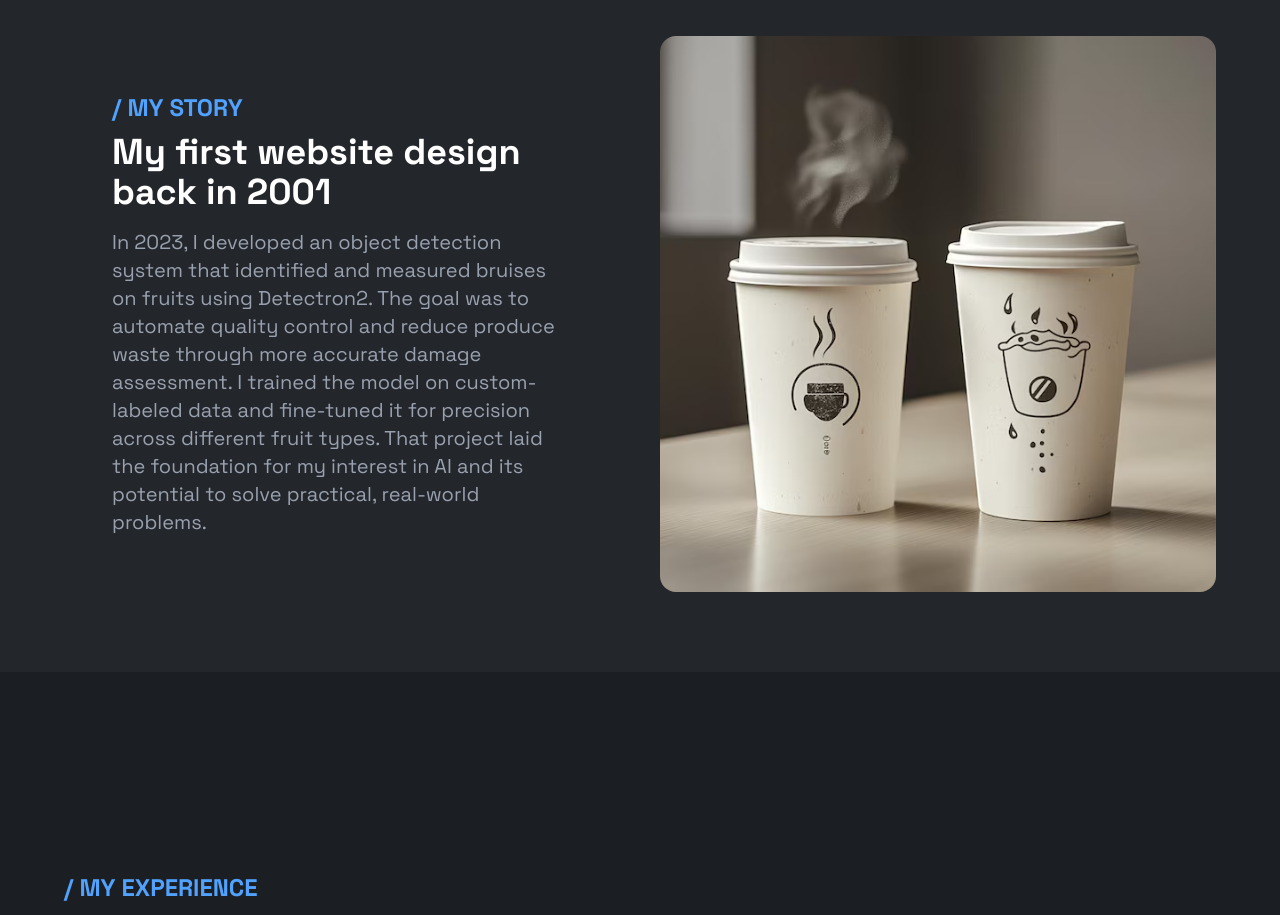
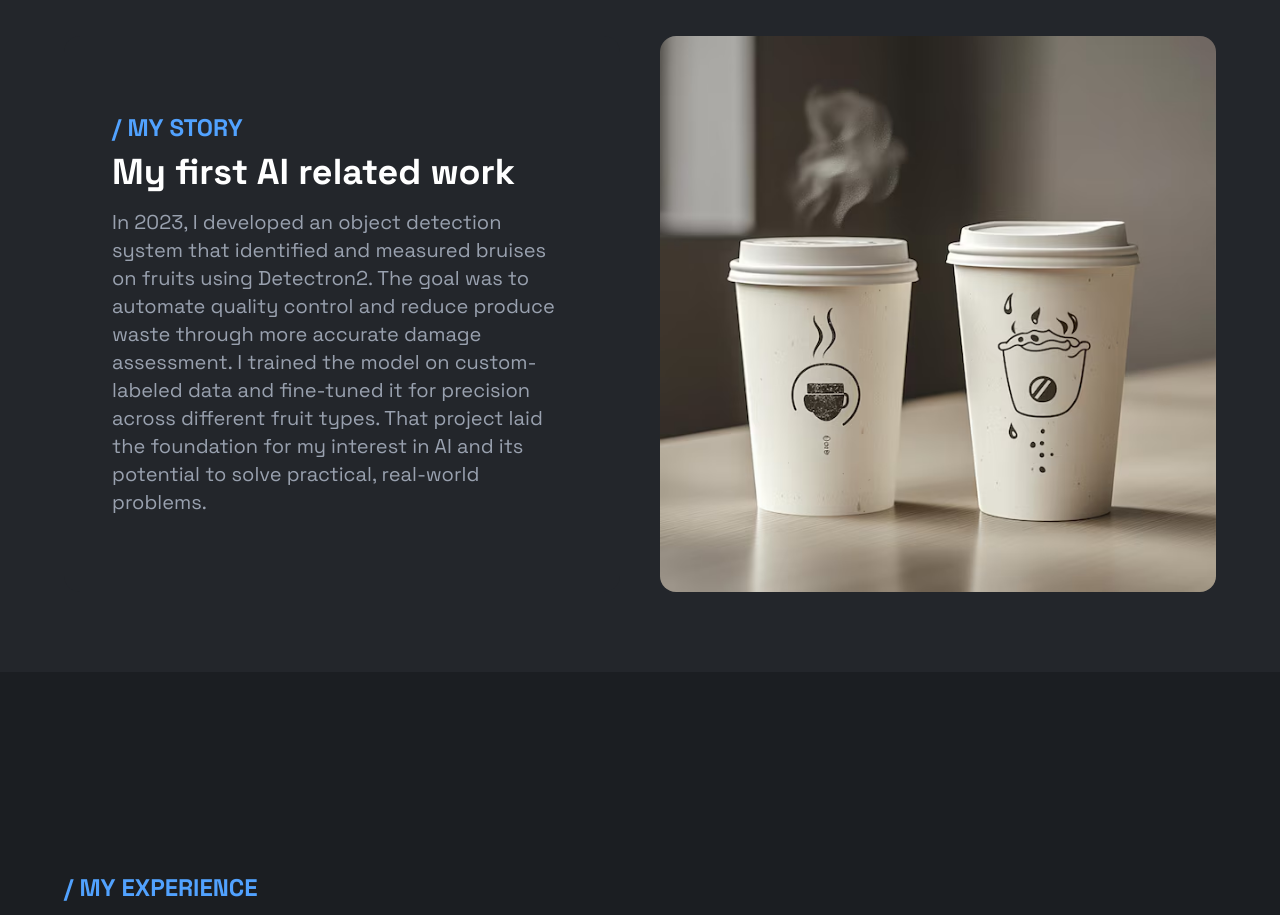
Before and after one commit to Christopher-Anandaraj/portfolio, a Next.js app: page /about in a window 1280 px wide. Shown: the part 1340-2255 px from the top of the page. Built offline with nearby package versions, Linux system fonts and the light colour scheme.

Commit message:
Fixed about me error and route to invai

```diff
--- a/src/app/about/page.tsx
+++ b/src/app/about/page.tsx
@@ -64,7 +64,7 @@ export default function About() {
           {/* Card 3: Text */}
           <div className="flex flex-col justify-center bg-[#23262b] rounded-2xl p-12 min-h-[400px]">
             <span className="text-blue-400 font-bold uppercase text-2xl mb-2">/ My Story</span>
-            <h2 className="text-4xl font-bold text-white mb-4">My first website design back in 2001</h2>
+            <h2 className="text-4xl font-bold text-white mb-4">My first AI related work</h2>
             <p className="text-gray-400 text-xl">In 2023, I developed an object detection system that identified and measured bruises on fruits using Detectron2. The goal was to automate quality control and reduce produce waste through more accurate damage assessment. I trained the model on custom-labeled data and fine-tuned it for precision across different fruit types. That project laid the foundation for my interest in AI and its potential to solve practical, real-world problems.</p>
           </div>
           {/* Card 4: Image */}
--- a/src/app/page.tsx
+++ b/src/app/page.tsx
@@ -8,14 +8,14 @@ const socialLinks = [
     href: "https://www.linkedin.com/in/christopher-anandaraj/",
     label: "LinkedIn",
     icon: (
-      <svg width="22" height="22" fill="currentColor" viewBox="0 0 24 24"><path d="M19 0h-14c-2.76 0-5 2.24-5 5v14c0 2.76 2.24 5 5 5h14c2.76 0 5-2.24 5-5v-14c0-2.76-2.24-5-5-5zm-11 19h-3v-9h3v9zm-1.5-10.28c-.97 0-1.75-.79-1.75-1.75s.78-1.75 1.75-1.75 1.75.79 1.75 1.75-.78 1.75-1.75 1.75zm13.5 10.28h-3v-4.5c0-1.08-.02-2.47-1.5-2.47-1.5 0-1.73 1.17-1.73 2.39v4.58h-3v-9h2.89v1.23h.04c.4-.75 1.38-1.54 2.84-1.54 3.04 0 3.6 2 3.6 4.59v4.72z"/></svg>
+    <svg width="22" height="22" fill="currentColor" viewBox="0 0 24 24"><path d="M19 0h-14c-2.76 0-5 2.24-5 5v14c0 2.76 2.24 5 5 5h14c2.76 0 5-2.24 5-5v-14c0-2.76-2.24-5-5-5zm-11 19h-3v-9h3v9zm-1.5-10.28c-.97 0-1.75-.79-1.75-1.75s.78-1.75 1.75-1.75 1.75.79 1.75 1.75-.78 1.75-1.75 1.75zm13.5 10.28h-3v-4.5c0-1.08-.02-2.47-1.5-2.47-1.5 0-1.73 1.17-1.73 2.39v4.58h-3v-9h2.89v1.23h.04c.4-.75 1.38-1.54 2.84-1.54 3.04 0 3.6 2 3.6 4.59v4.72z"/></svg>
     ),
   },
   {
     href: "https://github.com/Christopher-Anandaraj",
     label: "GitHub",
     icon: (
-      <svg width="22" height="22" fill="currentColor" viewBox="0 0 24 24"><path d="M12 0C5.37 0 0 5.37 0 12c0 5.3 3.438 9.8 8.205 11.387.6.113.82-.262.82-.577v-2.234c-3.338.726-4.033-1.416-4.033-1.416-.546-1.387-1.333-1.756-1.333-1.756-1.09-.745.083-.729.083-.729 1.205.084 1.84 1.237 1.84 1.237 1.07 1.834 2.807 1.304 3.492.997.108-.775.418-1.305.762-1.605-2.665-.304-5.466-1.332-5.466-5.93 0-1.31.468-2.38 1.236-3.22-.124-.303-.535-1.523.117-3.176 0 0 1.008-.322 3.3 1.23a11.5 11.5 0 0 1 3.003-.404c1.02.005 2.047.138 3.003.404 2.29-1.552 3.297-1.23 3.297-1.23.653 1.653.242 2.873.12 3.176.77.84 1.235 1.91 1.235 3.22 0 4.61-2.803 5.624-5.475 5.92.43.37.823 1.102.823 2.222v3.293c0 .318.218.694.825.576C20.565 21.796 24 17.297 24 12c0-6.63-5.373-12-12-12z"/></svg>
+    <svg width="22" height="22" fill="currentColor" viewBox="0 0 24 24"><path d="M12 0C5.37 0 0 5.37 0 12c0 5.3 3.438 9.8 8.205 11.387.6.113.82-.262.82-.577v-2.234c-3.338.726-4.033-1.416-4.033-1.416-.546-1.387-1.333-1.756-1.333-1.756-1.09-.745.083-.729.083-.729 1.205.084 1.84 1.237 1.84 1.237 1.07 1.834 2.807 1.304 3.492.997.108-.775.418-1.305.762-1.605-2.665-.304-5.466-1.332-5.466-5.93 0-1.31.468-2.38 1.236-3.22-.124-.303-.535-1.523.117-3.176 0 0 1.008-.322 3.3 1.23a11.5 11.5 0 0 1 3.003-.404c1.02.005 2.047.138 3.003.404 2.29-1.552 3.297-1.23 3.297-1.23.653 1.653.242 2.873.12 3.176.77.84 1.235 1.91 1.235 3.22 0 4.61-2.803 5.624-5.475 5.92.43.37.823 1.102.823 2.222v3.293c0 .318.218.694.825.576C20.565 21.796 24 17.297 24 12c0-6.63-5.373-12-12-12z"/></svg>
     ),
   },
 ];
@@ -143,7 +143,7 @@ export default function Home() {
                   <div className="font-bold text-white text-lg leading-tight">
                     AI related<br />projects
                   </div>
-                </div>
+              </div>
               </div>
               <p className="text-gray-400 text-base max-w-md mt-6">From building an aviation safety assistant for the UC Berkeley AI Hackathon to leading development on enterprise RAG chatbots that integrate SQL and MongoDB-backed knowledge, I thrive at the intersection of innovation, performance, and usability.</p>
             </div>
--- a/src/app/portfolio/page.tsx
+++ b/src/app/portfolio/page.tsx
@@ -18,7 +18,7 @@ const projects = [
     hosted: true,
     description:
       "InvAI is an AI-powered dashboard for tracking and optimizing personal investments. It connects to live portfolio data via Robinhood and uses Yahoo Finance for market history. A Gemini-powered assistant provides trend analysis, asset suggestions, and personalized insights. The platform features a modern UI with dynamic charts and performance summaries to guide financial decisions.",
-    link: "#",
+    link: "https://invai.chrisbuilds.dev/",
   },
 ];
 
```
